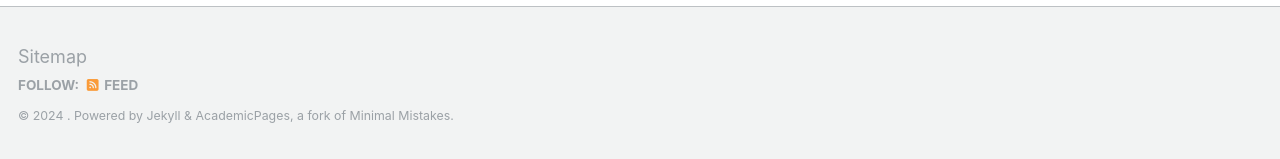
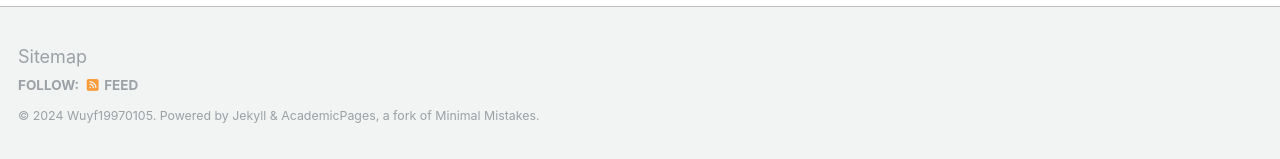
Before and after one commit to Wuyf19970105/Wuyf19970105.github.io, a Jekyll site: the page built from _pages/about.md, in a window 1280 px wide and 900 px high, scrolled down 1809 px. Shown: the part 738-897 px from the top of the window. Built offline with Jekyll 4.4.1, drawn with Linux system fonts in a browser that asks for light colours.

Commit message:
Update _config.yml
Signed-off-by: Yifan Wu <148335396+Wuyf19970105@users.noreply.github.com>

```diff
--- a/_config.yml
+++ b/_config.yml
@@ -10,11 +10,11 @@
 locale                   : "en-US"
 title                    : " "
 title_separator          : "-"
-name                     : &name ""
+name                     : &name "Wuyf19970105"
 description              : &description "personal description"
-url                      : https://academicpages.github.io # the base hostname & protocol for your site e.g. "https://mmistakes.github.io"
+url                      : https://Wuyf19970105.github.io # the base hostname & protocol for your site e.g. "https://mmistakes.github.io"
 baseurl                  : "" # the subpath of your site, e.g. "/blog"
-repository               : "academicpages/academicpages.github.io"
+repository               : "Wuyf19970105/Wuyf19970105.github.io"
 
 # Site Author - The following control what appear as part of the author content on the side bar.
 #               If a field is blank the icon and link will not appear, otherwise it will be shown.
```
